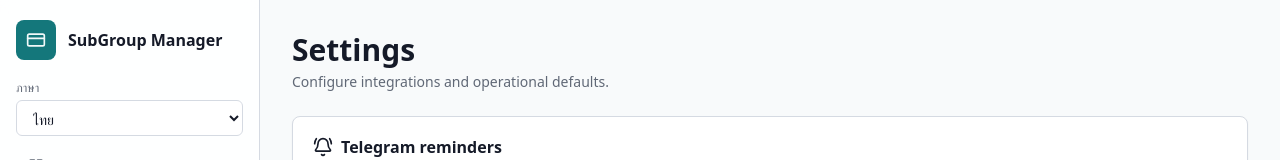
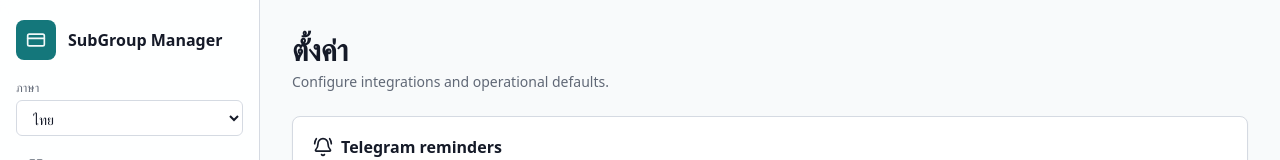
Before and after one commit to LatinR9/mangegpt, a Next.js app: page /settings in a window 1280 px wide. Shown: the top 160 px of the page. Built offline with nearby package versions, Linux system fonts and the light colour scheme.

Commit message:
Translate settings page title

```diff
--- a/src/app/(admin)/settings/page.tsx
+++ b/src/app/(admin)/settings/page.tsx
@@ -1,12 +1,17 @@
+"use client";
+
 import Link from "next/link";
 import { BellRing } from "lucide-react";
 import { PageHeader } from "@/components/page-header";
 import { Card, CardContent, CardHeader, CardTitle } from "@/components/ui/card";
+import { useLanguage } from "@/hooks/use-language";
 
 export default function SettingsPage() {
+  const { t } = useLanguage();
+
   return (
     <div>
-      <PageHeader title="Settings" description="Configure integrations and operational defaults." />
+      <PageHeader title={t("settings")} description="Configure integrations and operational defaults." />
       <Link href="/settings/telegram"><Card className="transition hover:border-primary"><CardHeader><CardTitle className="flex items-center gap-2"><BellRing className="h-5 w-5" /> Telegram reminders</CardTitle></CardHeader><CardContent className="text-sm text-muted-foreground">Bot token and chat id are masked, stored as encryption-ready fields, and only used server-side.</CardContent></Card></Link>
     </div>
   );
```
